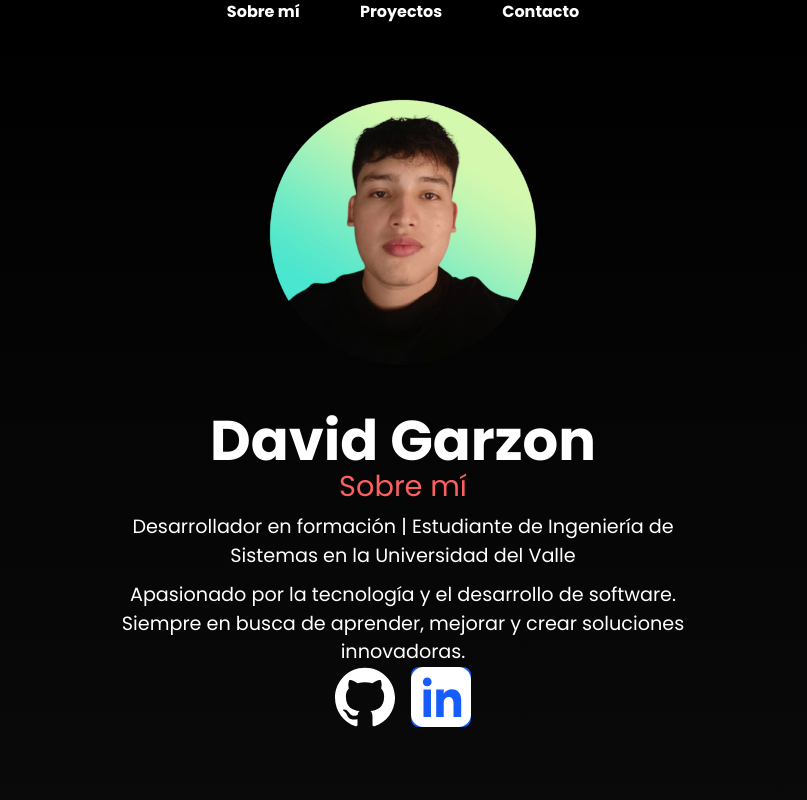
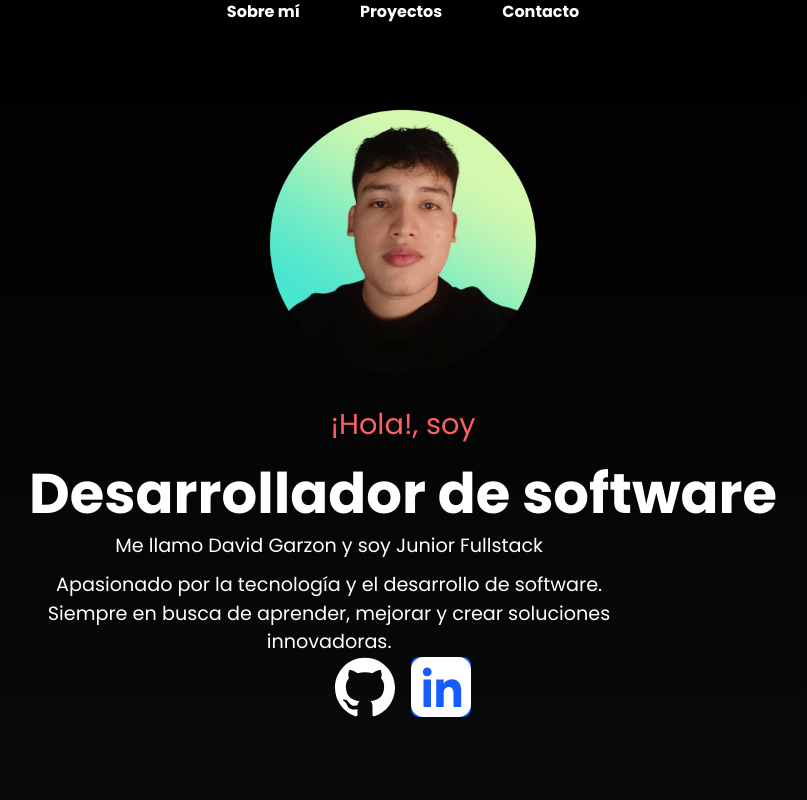
Before and after one commit to DavidGarzonDev/portafolio, a React (Vite) app: page / in a window 1280 px wide. Shown: the top 800 px of the page, without its empty margins (237-1044 px from the left). Built offline with nearby package versions, Linux system fonts and the light colour scheme; no server answers.

Commit message:
Cambiando about

```diff
--- a/index.html
+++ b/index.html
@@ -5,7 +5,7 @@
     <link rel="icon" type="image/svg+xml" href="/src/assets/mi-foto.png" />
 
     <meta name="viewport" content="width=device-width, initial-scale=1.0" />
-    <title>DavidGarzonDev</title>
+    <title>Desarrollador de software</title>
   </head>
   <body>
     <div id="root"></div>
--- a/src/pages/About.jsx
+++ b/src/pages/About.jsx
@@ -10,13 +10,12 @@ const About = () => {
                     <img src={MiFoto} alt="Mi foto" />
                 </div>
             </div>
+            <h2>¡Hola!, soy</h2>
             <h1 class="text-5xl md:text-6xl font-extrabold text-white">
-                David Garzon
+                Desarrollador de software
             </h1>
-            <h2 class="text-3xl"
-            >Sobre mí
-            </h2>
-            <p>Desarrollador en formación | Estudiante de Ingeniería de Sistemas en la Universidad del Valle</p>
+
+            <p>Me llamo David Garzon y soy Junior Fullstack</p>
             <p>
                 Apasionado por la tecnología y el desarrollo de software. Siempre en busca de aprender, mejorar y crear soluciones innovadoras.
             </p>
```
